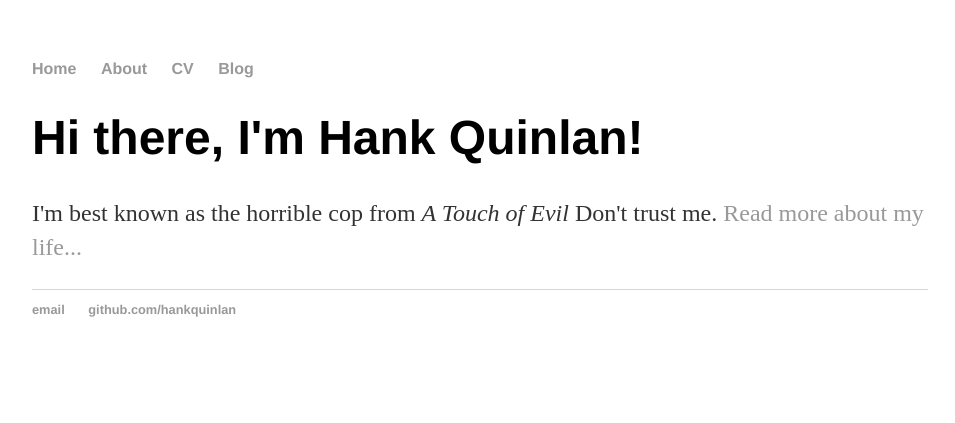
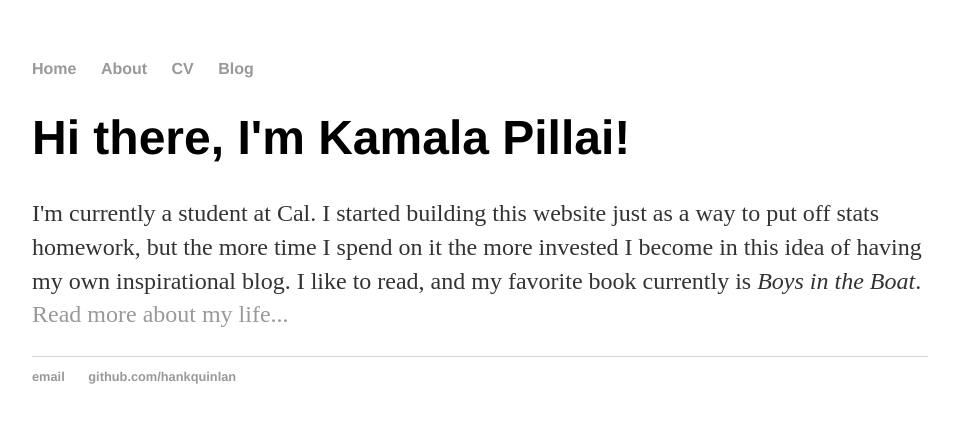
Before and after one commit to kpill/kpill.github.io, a Jekyll site: the page built from index.html, in a window 1280 px wide. Shown: the top 423 px of the page, without its empty margins (160-1115 px from the left). Built offline with Jekyll 4.4.1, drawn with Linux system fonts in a browser that asks for light colours.

Commit message:
Update index.html

```diff
--- a/index.html
+++ b/index.html
@@ -1,8 +1,10 @@
 ---
 layout: default
-title: Hank Quinlan, Horrible Cop
+title: A Happy Blog by Kamala Pillai
 ---
 <div class="blurb">
-	<h1>Hi there, I'm Hank Quinlan!</h1>
-	<p>I'm best known as the horrible cop from <em>A Touch of Evil</em> Don't trust me. <a href="/about">Read more about my life...</a></p>
+	<h1>Hi there, I'm Kamala Pillai!</h1>
+	<p>I'm currently a student at Cal. I started building this website just as a way to put off stats homework, but the more time I spend
+		on it the more invested I become in this idea of having my own inspirational blog. I like to read, and my favorite book currently is
+		<em>Boys in the Boat</em>. <a href="/about">Read more about my life...</a></p>
 </div><!-- /.blurb -->
```
